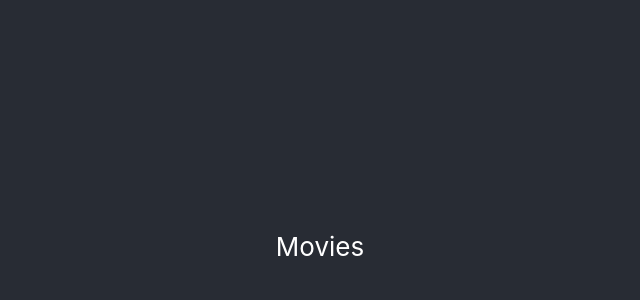
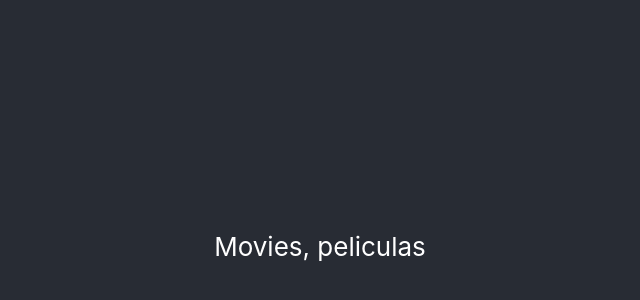
Before and after one commit to silvanarl/movie-view, a React (Create React App) app: page / in a window 1280 px wide. Shown: the part 154-454 px from the top of the page, without its empty margins (320-960 px from the left). Built offline with nearby package versions, Linux system fonts and the light colour scheme.

Commit message:
first commit
deploy en heroku

```diff
--- a/src/App.js
+++ b/src/App.js
@@ -6,7 +6,7 @@ function App() {
   return (
     <div className="App">
       <header className="App-header">
-        Movies
+        Movies, peliculas
       </header>
     </div>
   );
```
